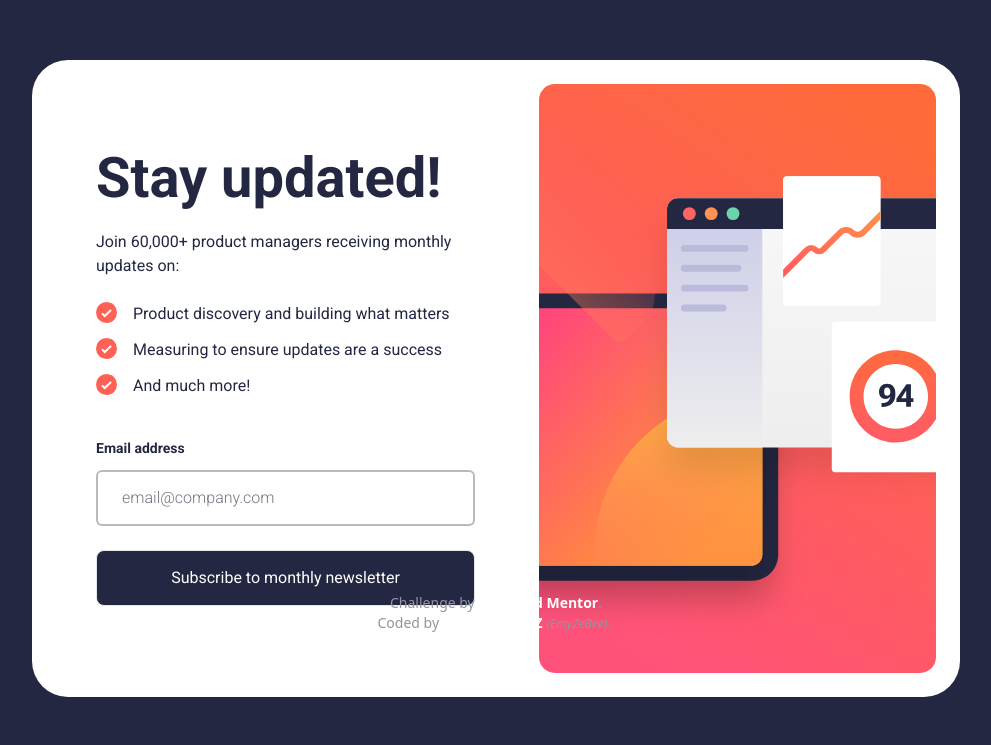
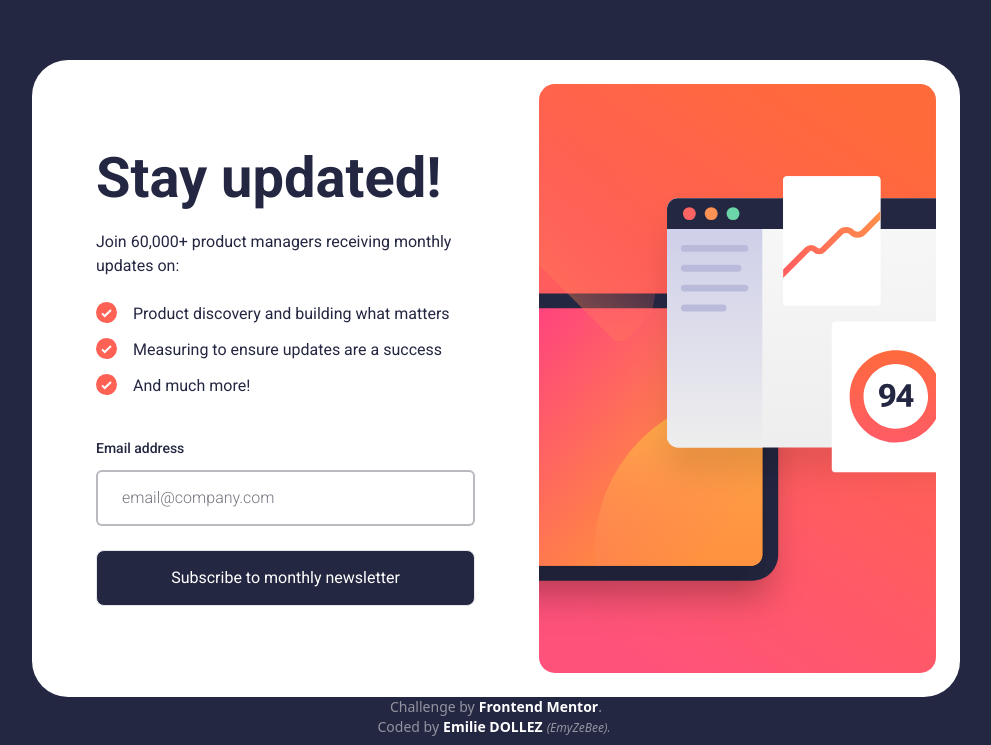
Before and after one commit to EmilieDollez/Newsletter, a React (Vite) app: page / in a window 1280 px wide. Shown: the part 159-904 px from the top of the page, without its empty margins (144-1135 px from the left). Built offline with nearby package versions, Linux system fonts and the light colour scheme; the HTML template or start-up script is replaced by a standard one.

Commit message:
fin projet

```diff
--- a/src/components/CardPicture.jsx
+++ b/src/components/CardPicture.jsx
@@ -12,7 +12,7 @@ export default function CardPicture() {
                     lg:block
                     hidden
                 "
-                src="public/images/illustration-sign-up-desktop.svg"
+                src="/images/illustration-sign-up-desktop.svg"
                 alt="L'image d'un ordinateur" >
             </img>
 
@@ -25,7 +25,7 @@ export default function CardPicture() {
                     md:rounded-b-3xl
                     block lg:hidden
                 "
-                src="public/images/illustration-sign-up-mobile.svg"
+                src="/images/illustration-sign-up-mobile.svg"
                 alt="L'image d'un ordinateur" >
             </img>
         </div>
--- a/src/components/Footer.jsx
+++ b/src/components/Footer.jsx
@@ -2,7 +2,7 @@ export default function Footer() {
 
     return (
        <div className="
-            flex flex-col items-center sticky bottom-0
+            flex flex-col items-center
             pb-2
             text-dark_slate_grey text-xs lg:text-grey lg:text-sm">
         <p>
--- a/src/components/NewsletterDetails.jsx
+++ b/src/components/NewsletterDetails.jsx
@@ -17,7 +17,7 @@ export default function NewsletterDetails() {
                 pb-3
                 leading-6">
                 <img
-                    src="public/images/icon-list.svg"
+                    src="/images/icon-list.svg"
                     className="w-[21px]"></img>
                     Product discovery and building what matters
             </li>
@@ -26,7 +26,7 @@ export default function NewsletterDetails() {
                 leading-6
                 pb-3">
                 <img
-                    src="public/images/icon-list.svg"
+                    src="/images/icon-list.svg"
                     className="w-[21px]"></img>
                     Measuring to ensure updates are a success
             </li>
@@ -35,7 +35,7 @@ export default function NewsletterDetails() {
                 mb-4
                 leading-6">
                 <img
-                    src="public/images/icon-list.svg"
+                    src="/images/icon-list.svg"
                     className="w-[21px]"></img>
                     And much more!
             </li>
--- a/src/components/NewsletterForm.jsx
+++ b/src/components/NewsletterForm.jsx
@@ -36,7 +36,7 @@ export default function NewsletterForm({inputValue, setInputValue, isValidEmail,
     return (
 
         <form className="
-            text-xs font-bold">
+            text-xs font-medium">
 
             <div className=
                 {`${!isValidEmail ? "flex justify-between" : ""}`}>
--- a/src/components/Success.jsx
+++ b/src/components/Success.jsx
@@ -16,7 +16,7 @@ export default function Success({inputValue, setInputValue, setIsSuccess}) {
             text-dark_slate_grey font-roboto font-normal">
 
                 <img
-                    src="public/images/icon-success.svg"
+                    src="/images/icon-success.svg"
                     className="
                         w-16 lg:w-[64px]" >
                 </img>
--- a/tailwind.config.js
+++ b/tailwind.config.js
@@ -29,6 +29,9 @@ export default {
         'title': '40px',
         'title_desktop': '56px',
       },
+      lineHeight: {
+        '18': '18px',
+      },
       borderRadius: {
         '4xl': '36px',
       },
```
